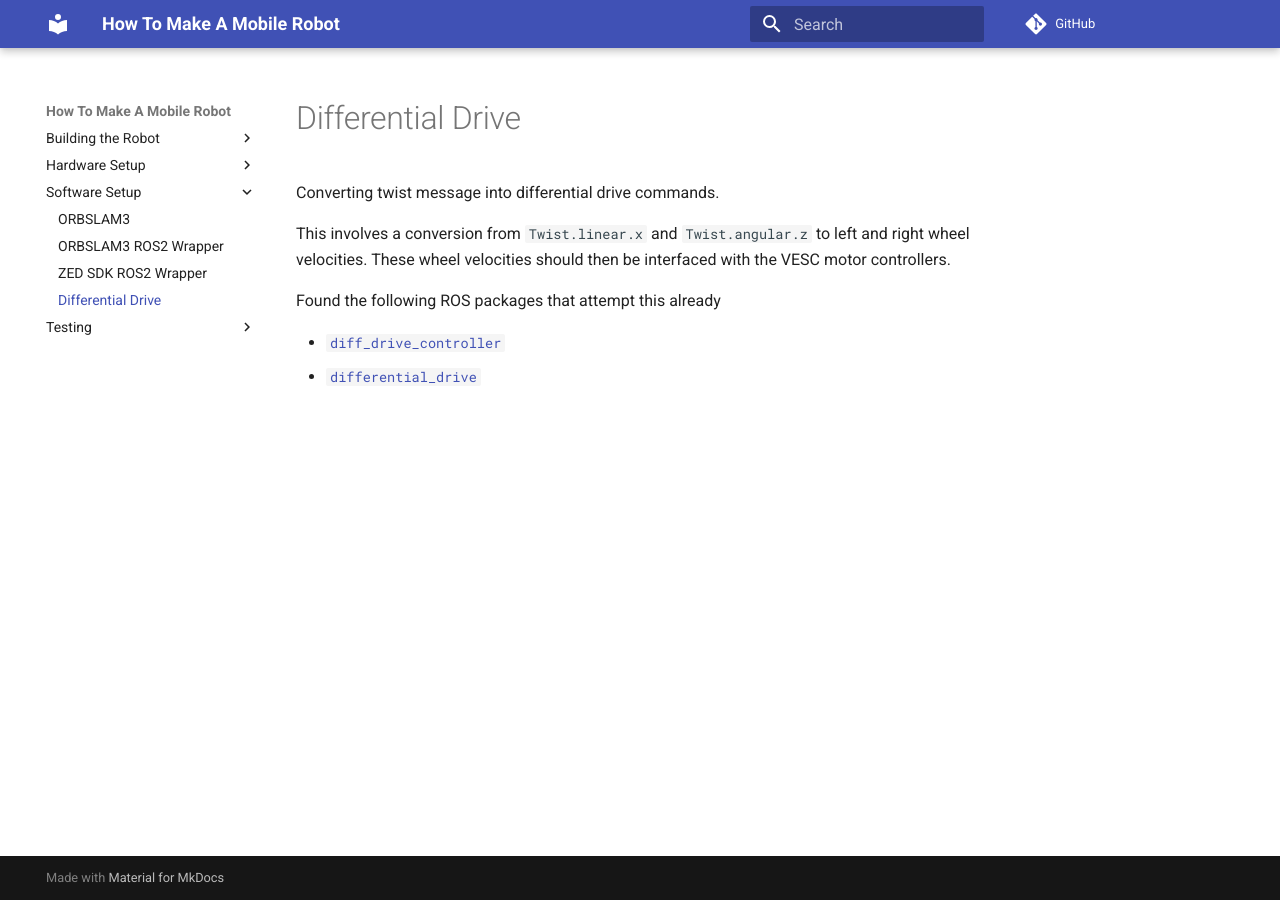
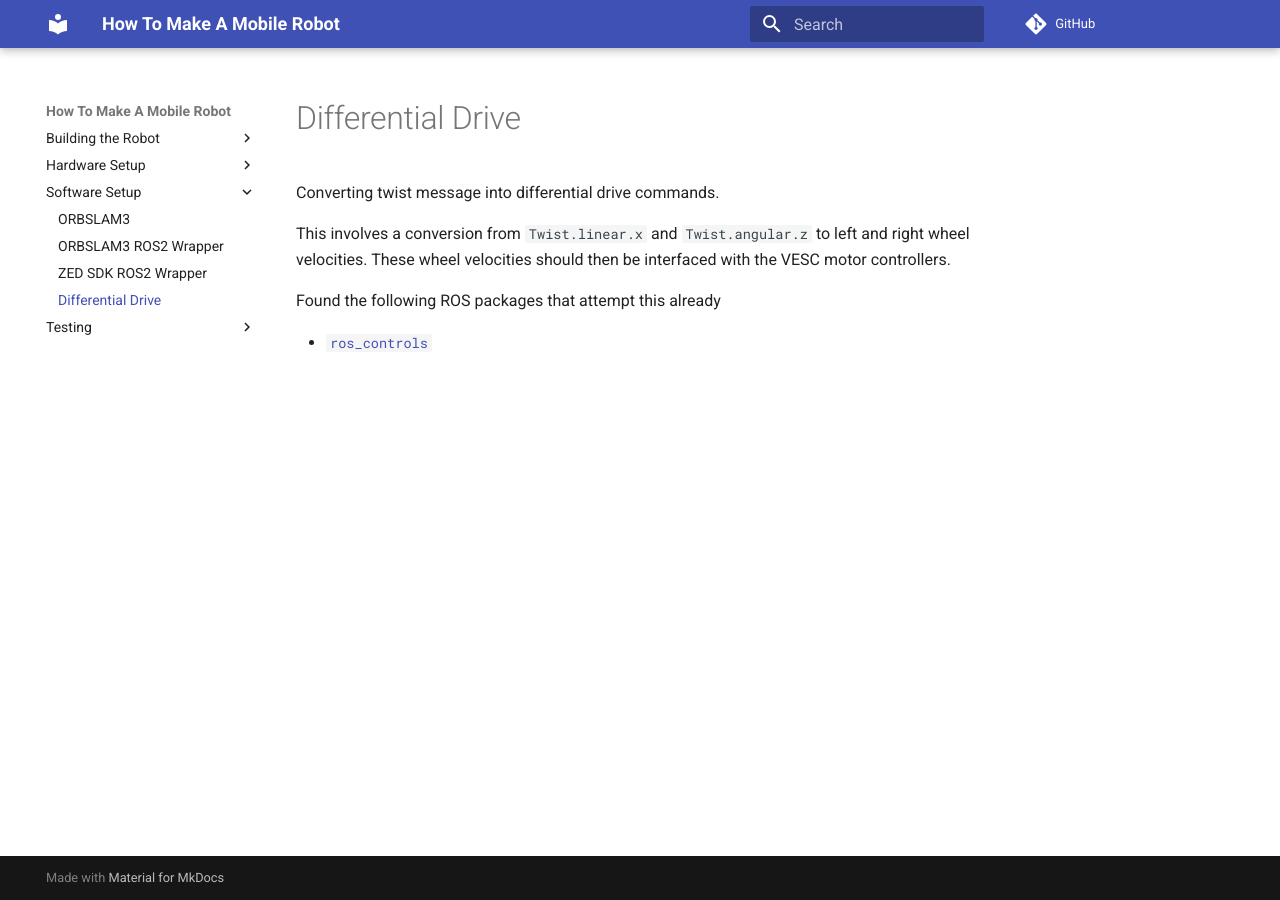
Before and after one commit to beumer-robot/How-to-make-a-mobile-robot, an MkDocs documentation site: the page built from docs/software/differential-drive.md, in a window 1280 px wide. Built offline with MkDocs 1.6.1 and Material for MkDocs 9.7.7, drawn with Linux system fonts in a browser that asks for light colours; comment, search, counter and statistics services are not loaded.

Commit message:
feat(diff-drive): updated link to proper ros2 packages

```diff
--- a/docs/software/differential-drive.md
+++ b/docs/software/differential-drive.md
@@ -5,5 +5,4 @@
 
 Found the following ROS packages that attempt this already
 
-- [`diff_drive_controller`](http://wiki.ros.org/diff_drive_controller)
-- [`differential_drive`](http://wiki.ros.org/differential_drive)
+- [`ros_controls`](https://github.com/ros-controls)
```
